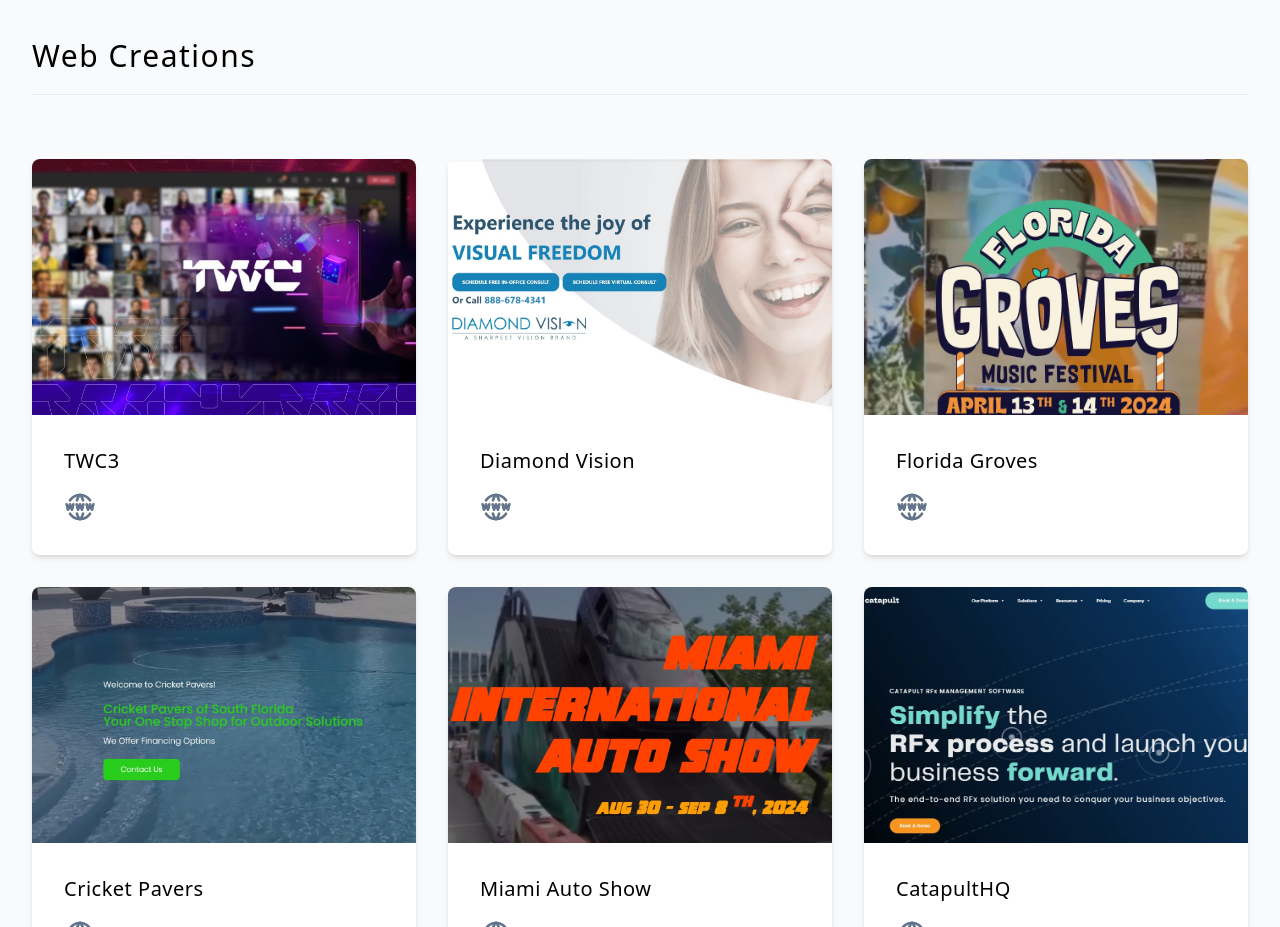
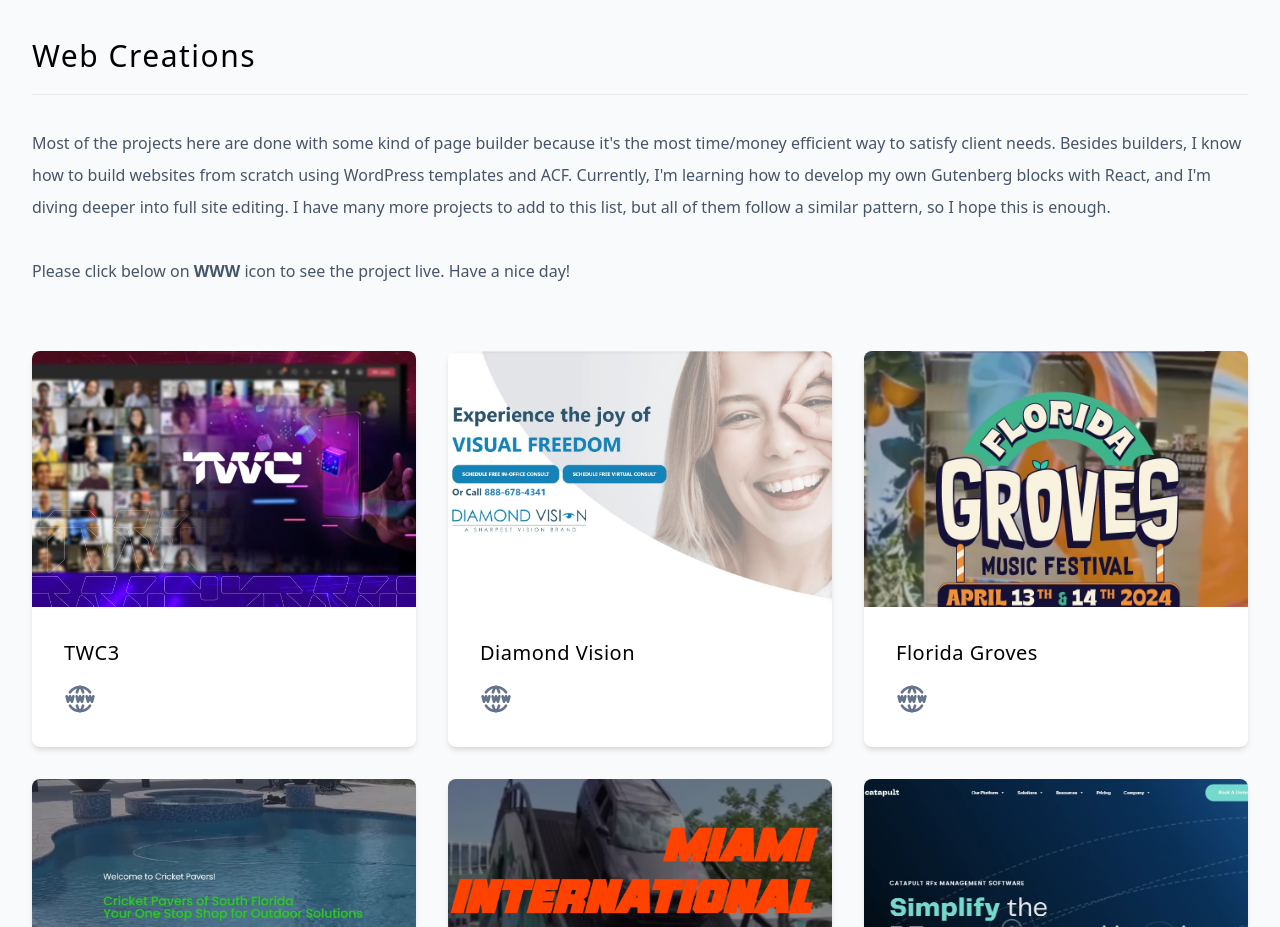
Before and after one commit to MilosMiljevic/react-portfolio, a React (Vite) app: page / in a window 1280 px wide. Shown: the part 2080-3007 px from the top of the page. Built offline with nearby package versions, Linux system fonts and the light colour scheme.

Commit message:
minor changes

```diff
--- a/src/components/Projects.jsx
+++ b/src/components/Projects.jsx
@@ -1,10 +1,24 @@
 import ProjectsCard from './ProjectsCard';
 import { projects } from '../data';
 import SectionTitle from './SectionTitle';
+import { TbWorldWww } from 'react-icons/tb';
 const Projects = () => {
   return (
     <section className="py-20 align-element" id="projects">
       <SectionTitle text="web creations" />
+      <p className="text-slate-600 mt-8 leading-loose">
+        Most of the projects here are done with some kind of page builder
+        because it's the most time/money efficient way to satisfy client needs.
+        Besides builders, I know how to build websites from scratch using
+        WordPress templates and ACF. Currently, I'm learning how to develop my
+        own Gutenberg blocks with React, and I'm diving deeper into full site
+        editing. I have many more projects to add to this list, but all of them
+        follow a similar pattern, so I hope this is enough.
+      </p>
+      <p className="text-slate-600 mt-8 leading-loose">
+        Please click below on <strong>WWW</strong> icon to see the project live.
+        Have a nice day!
+      </p>
       <div className="py-16 grid lg:grid-cols-2 xl:grid-cols-3 gap-8">
         {projects.map(project => {
           return <ProjectsCard key={project.id} {...project} />;
```
